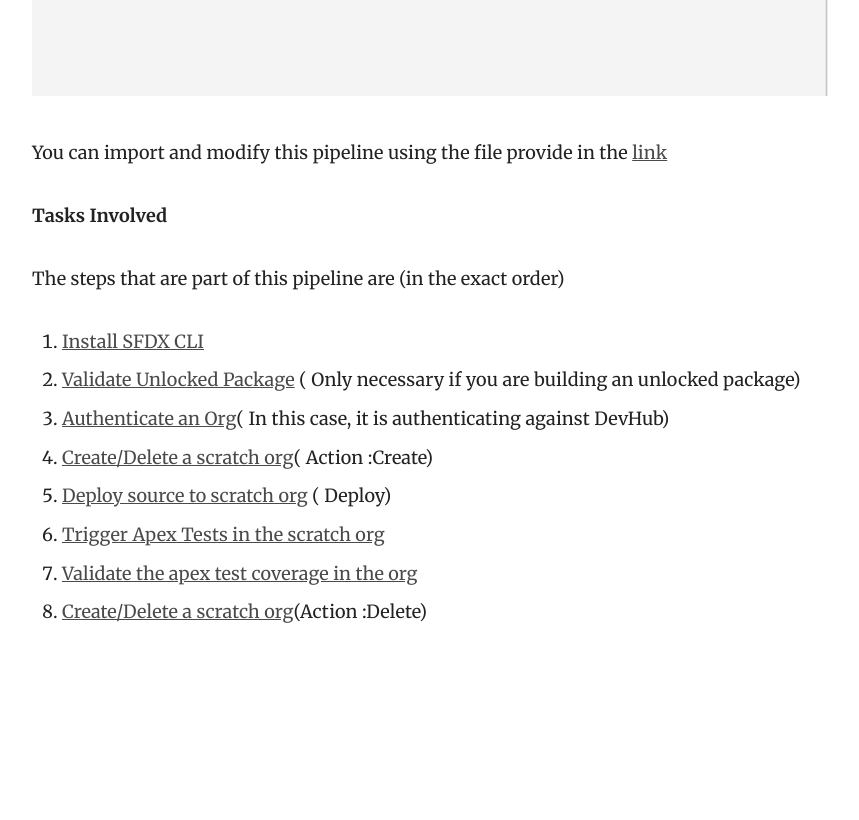
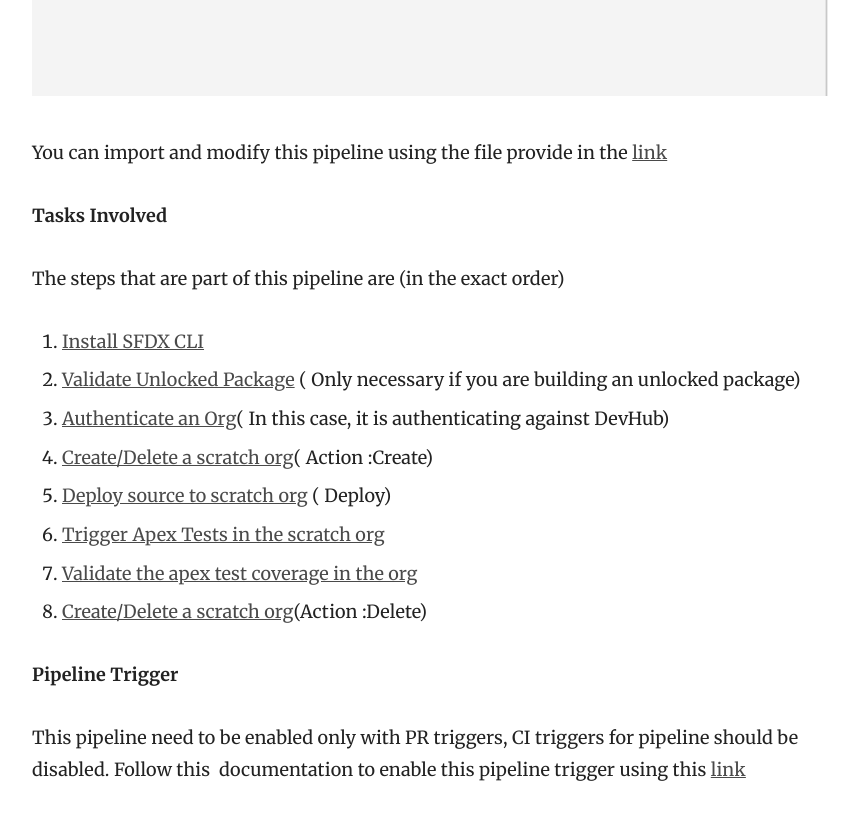
Before and after one commit to nbatterham/sfpowerscripts-doc, a Jekyll site: the page built from _docs/Pipelines/Pull Request Validation using Scratch Org.md, in a window 1280 px wide and 900 px high, scrolled down 1241 px. Shown: the top 820 px of the window, without its empty margins (358-1217 px from the left). Built offline with Jekyll 4.4.1, drawn with Linux system fonts in a browser that asks for light colours; before the commit the page ends 1920 px from its top, so only the background shows below that.

Commit message:
Updated '_docs/Pipelines/Pull Request Validation using Scratch Org.md' via CloudCannon

```diff
--- a/_docs/Pipelines/Pull Request Validation using Scratch Org.md
+++ b/_docs/Pipelines/Pull Request Validation using Scratch Org.md
@@ -26,3 +26,7 @@ The steps that are part of this pipeline are (in the exact order)
 6. [Trigger Apex Tests in the scratch org](/Tasks/Testing%20Tasks/Trigger%20Apex%20Test/)
 7. [Validate the apex test coverage in the org](/Tasks/Testing%20Tasks/Validate%20Apex%20Test/)
 8. [Create/Delete a scratch org](/Tasks/Common-Utility-Tasks/Create%20and%20Delete%20a%20Scratch%20Org/)(Action :Delete)
+
+**Pipeline Trigger**<br><br>This pipeline need to be enabled only with PR triggers, CI triggers for pipeline should be disabled. Follow this&nbsp; documentation to enable this pipeline trigger using this [link](https://docs.microsoft.com/en-us/azure/devops/pipelines/build/triggers?view=azure-devops&amp;tabs=classic)
+
+&nbsp;
```
